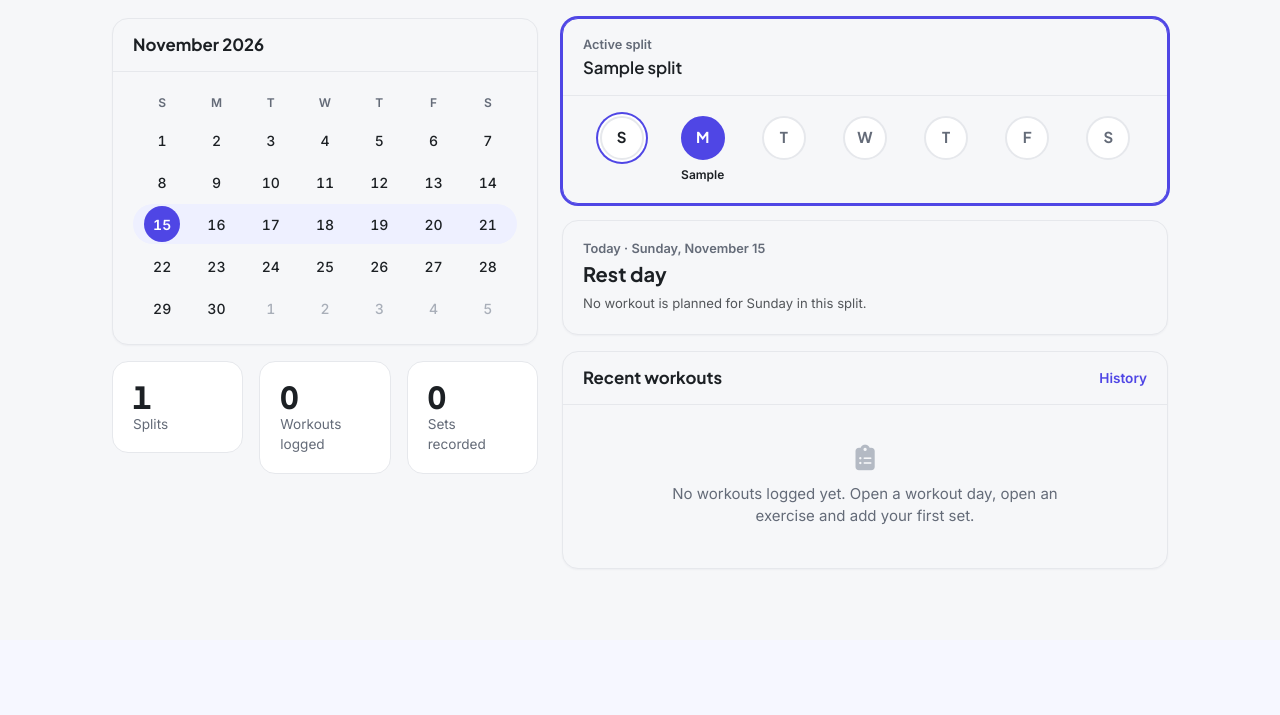
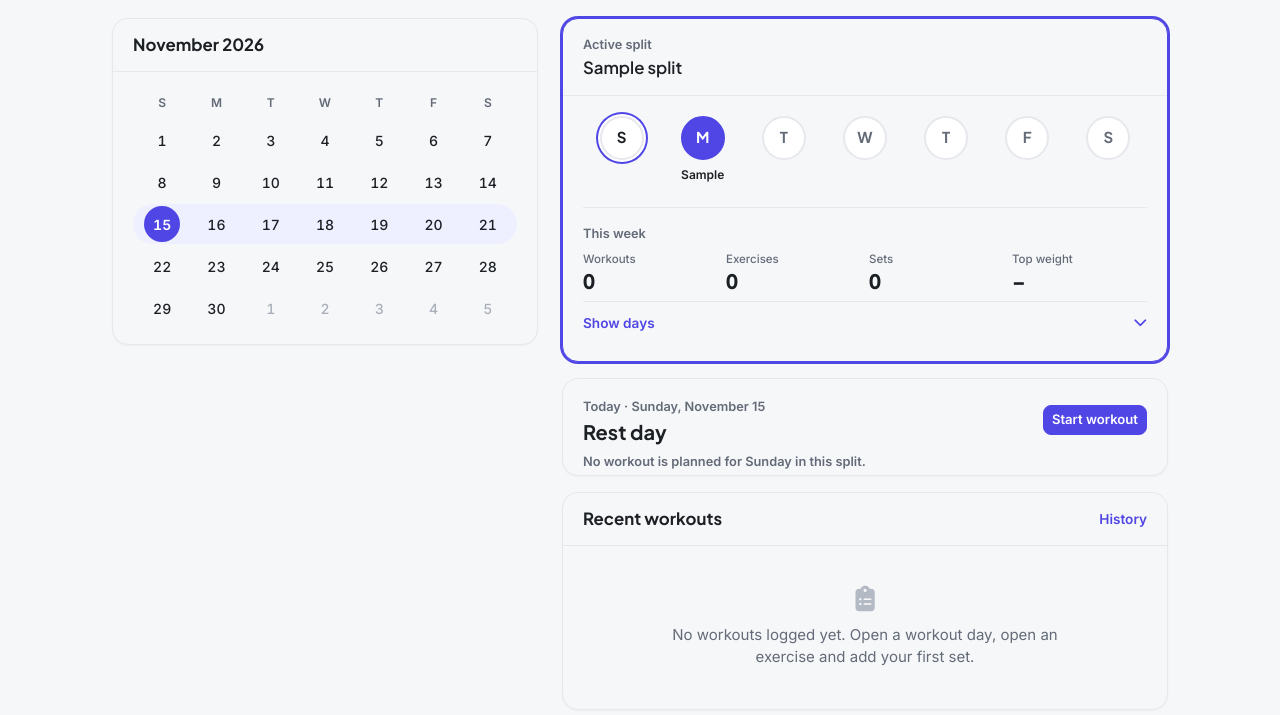
Before and after one commit to pqdesu/fitness_app, a Rails app: page / in a window 1280 px wide. Shown: the part 160-875 px from the top of the page. Before the commit the page ends 729 px from the top, so only its background shows below. Run offline with Rails 7, Linux system fonts and the light colour scheme; a user stored in the database is signed in; tables that the repository leaves empty hold one stand-in row (values such as "Sample post"); data that the repository does not hold is empty; style sheets or scripts are compiled from the project's sources; some libraries are stand-ins or nearby versions.

Commit message:
Home page: weekly summary, dropdowns, start workout, rest day workouts
- Replace the three totals boxes with a "This week" summary under the
  active split's week (workouts, exercises, sets, top weight); the
  weekday rows open from a toggle.
- Recent workouts are dropdowns: each exercise is a pill with its
  heaviest set that opens the rest of its sets.
- Today box: "Start workout" / "Continue"; on a rest day, pick a workout
  of the split to train anyway. No log is created until the first set.
- A workout logged on a rest day of its split is marked (new
  workout_logs.rest_day column) and shown with a chip.
- Deleting a workout opened from the dashboard returns to the dashboard.
- finalize-branch skill may update Features.md and Issues.md only.
- Add a context prompt for continuing the work.

Co-Authored-By: Claude Fable 5.2 <noreply@anthropic.com>

```diff
--- a/app/assets/stylesheets/components/_app.scss
+++ b/app/assets/stylesheets/components/_app.scss
@@ -185,6 +185,8 @@ a.row-title:hover { color: $blue; }
 }
 a.chip:hover { background: $primary-soft; color: $blue; }
 .chip-done { background: #DDF3EE; color: #0B6B60; }
+// A workout done on a rest day of its split
+.chip-rest { background: #FFF1D6; color: #8A5A00; }
 
 .badge-soft { background: $primary-soft; color: $blue; font-weight: 600; }
 
@@ -512,3 +514,143 @@ div.card-link {
   .picker-name { flex: 1; font-weight: 500; }
   &.is-taken { cursor: default; color: $muted; }
 }
+
+// Weekly overview under the split's week on the dashboard
+.week-overview {
+  margin-top: 1.25rem;
+  padding-top: 1rem;
+  border-top: 1px solid $line;
+  .eyebrow { margin-bottom: .5rem; }
+}
+
+// Four figures in a row: they share the width, so they fit any phone
+.week-summary {
+  display: grid;
+  grid-template-columns: repeat(4, minmax(0, 1fr));
+  gap: .5rem;
+  margin: 0;
+
+  dt { color: $muted; font-size: .72rem; font-weight: 500; }
+  dd {
+    margin: 0;
+    font-family: $headers-font;
+    font-size: 1.25rem;
+    font-weight: 800;
+    line-height: 1.2;
+    font-variant-numeric: tabular-nums;
+    small { font-family: inherit; font-size: .7rem; font-weight: 600; color: $muted; }
+  }
+}
+
+// The control that opens a dropdown: a full-width button, 44px tall for a thumb
+.toggle-days {
+  display: flex;
+  align-items: center;
+  justify-content: space-between;
+  width: 100%;
+  min-height: 2.75rem;
+  margin-top: .5rem;
+  padding: 0;
+  border: 0;
+  border-top: 1px solid $line;
+  background: none;
+  color: $blue;
+  font-size: .85rem;
+  font-weight: 600;
+
+  .fa-chevron-down { transition: transform .2s; }
+  &[aria-expanded="true"] .fa-chevron-down { transform: rotate(180deg); }
+  .when-open, &[aria-expanded="true"] .when-closed { display: none; }
+  &[aria-expanded="true"] .when-open { display: inline; }
+}
+
+.week-overview-days {
+  list-style: none;
+  margin: 0;
+  padding: 0;
+
+  li {
+    display: grid;
+    grid-template-columns: 3rem 1fr auto;
+    align-items: center;
+    gap: .5rem;
+    min-height: 2.75rem;
+    padding: .4rem 0;
+    border-top: 1px solid $line;
+  }
+  // Long workout names wrap instead of pushing the row wider than the phone
+  li > :nth-child(2) { min-width: 0; overflow-wrap: anywhere; }
+  li > :last-child { white-space: nowrap; }
+  li.is-today .week-overview-name { color: $blue; }
+}
+
+.week-overview-name { font-weight: 700; }
+
+// Today box: the workouts a rest day can still start
+.today-start { padding: 0 1.25rem 1.25rem; margin-top: 0; }
+.today .collapse > .today-last { margin: .25rem 0 .5rem; padding: 0 1.25rem; font-size: .8rem; font-weight: 600; color: $muted; }
+.today > .today-last + .today-start { margin-top: .5rem; }
+
+// Recent workouts: each row is a dropdown, a summary that opens its exercises
+.recent-list { list-style: none; margin: 0; padding: 0; }
+
+.recent-row { border-bottom: 1px solid $line; }
+.recent-row:last-child { border-bottom: 0; }
+
+.recent-toggle {
+  display: flex;
+  align-items: center;
+  gap: .75rem;
+  width: 100%;
+  min-height: 3.5rem;
+  padding: .875rem 1.25rem;
+  border: 0;
+  background: none;
+  text-align: left;
+  transition: background .15s;
+
+  &:hover { background: $primary-soft; }
+  .chip { margin-left: auto; }
+  .recent-chevron { color: $muted; transition: transform .2s; }
+  &[aria-expanded="true"] .recent-chevron { transform: rotate(180deg); }
+}
+
+.recent-summary { display: flex; flex-direction: column; min-width: 0; }
+
+.recent-panel { padding: 0 1.25rem 1rem; }
+.recent-counts { margin: 0 0 .625rem; color: $muted; font-size: .8rem; font-weight: 600; }
+.recent-notes { margin: .75rem 0 0; font-size: .875rem; overflow-wrap: anywhere; }
+.recent-open { margin-top: .875rem; }
+
+// An exercise of the workout as a pill: its name and heaviest set, and it opens the rest of its sets
+.lift-pills { list-style: none; margin: 0; padding: 0; display: grid; gap: .5rem; }
+
+.lift-pill {
+  display: flex;
+  align-items: center;
+  gap: .5rem;
+  width: 100%;
+  min-height: 2.75rem;
+  padding: .5rem .875rem;
+  border: 1px solid $line;
+  border-radius: 999px;
+  background: white;
+  text-align: left;
+  font-size: .9rem;
+
+  .lift-pill-name { flex: 1; min-width: 0; font-weight: 600; overflow-wrap: anywhere; }
+  .lift-pill-chevron { color: $muted; font-size: .75rem; transition: transform .2s; }
+  &[aria-expanded="true"] { border-color: $blue; .lift-pill-chevron { transform: rotate(180deg); } }
+  &.is-empty { background: transparent; }
+}
+button.lift-pill:hover { border-color: $blue; }
+
+.lift-sets {
+  list-style: none;
+  margin: 0;
+  padding: .25rem 1rem 0;
+  font-size: .85rem;
+  font-variant-numeric: tabular-nums;
+
+  li { display: flex; justify-content: space-between; gap: 1rem; padding: .3rem 0; }
+}
--- a/app/controllers/pages_controller.rb
+++ b/app/controllers/pages_controller.rb
@@ -19,6 +19,13 @@ class PagesController < ApplicationController
     calendar_dates = helpers.month_weeks(@today).flatten
     @logs_by_date = current_user.workout_logs.where(date: calendar_dates.first..calendar_dates.last)
                                 .order(:id).group_by(&:date)
+    # This week (Sunday to Saturday) for the overview under the active split's week.
+    @week_dates = (@today.beginning_of_week(:sunday)..@today.end_of_week(:sunday)).to_a
+    @week_logs = current_user.workout_logs.where(date: @week_dates.first..@week_dates.last)
+                             .includes(workout_log_exercises: :workout_sets)
+                             .order(:id).group_by(&:date)
+    @week_summary = WorkoutSummary.new(@week_logs.values.flatten)
+    @today_summary = WorkoutSummary.new(@today_log)
     @recent_logs = current_user.workout_logs
                                .includes(workout_day: :split, workout_log_exercises: :workout_sets)
                                .order(date: :desc, id: :desc).limit(5)
--- a/app/controllers/workout_logs_controller.rb
+++ b/app/controllers/workout_logs_controller.rb
@@ -41,7 +41,8 @@ class WorkoutLogsController < ApplicationController
 
   def destroy
     @workout_log.destroy
-    redirect_to workout_logs_path, notice: "Workout deleted.", status: :see_other
+    # Opened from the dashboard, deleting goes back to the dashboard rather than to History.
+    redirect_to (params[:from] == "dashboard" ? root_path : workout_logs_path), notice: "Workout deleted.", status: :see_other
   end
 
   private
--- /dev/null
+++ b/app/views/pages/_week_overview.html.erb
@@ -0,0 +1,41 @@
+<%#
+  This week at a glance, Sunday to Saturday. The summary (workouts, exercises, sets and the heaviest
+  weight) is always visible; the toggle opens one row per day: what was logged and how many sets.
+  A logged day links to that workout, or to the day's list in History when there were several.
+  Locals: dates (the 7 days), logs_by_date (date => workout logs), summary (a WorkoutSummary of
+  the week), today.
+%>
+<div class="week-overview">
+  <p class="eyebrow">This week</p>
+  <dl class="week-summary">
+    <div><dt>Workouts</dt><dd><%= summary.workouts %></dd></div>
+    <div><dt>Exercises</dt><dd><%= summary.exercises %></dd></div>
+    <div><dt>Sets</dt><dd><%= summary.sets %></dd></div>
+    <div><dt>Top weight</dt><dd><%= summary.top_weight ? weight_number(summary.top_weight) : "–" %><% if summary.top_weight %><small> kg</small><% end %></dd></div>
+  </dl>
+
+  <button type="button" class="toggle-days" data-bs-toggle="collapse" data-bs-target="#week-days"
+          aria-expanded="false" aria-controls="week-days">
+    <span class="toggle-days-label"><span class="when-closed">Show days</span><span class="when-open">Hide days</span></span>
+    <i class="fa-solid fa-chevron-down" aria-hidden="true"></i>
+  </button>
+
+  <div class="collapse" id="week-days">
+    <ul class="week-overview-days">
+      <% dates.each do |date| %>
+        <% day_logs = logs_by_date.fetch(date, []) %>
+        <li class="<%= class_names("is-today": date == today, "has-workout": day_logs.any?) %>">
+          <span class="week-overview-name"><%= l date, format: "%a" %></span>
+          <% if day_logs.any? %>
+            <%= link_to day_logs.map(&:workout).to_sentence,
+                  (day_logs.one? ? workout_log_path(day_logs.first, from: "dashboard") : workout_logs_path(date: date.iso8601, from: "dashboard")),
+                  class: "row-title" %>
+            <span class="text-muted small"><%= pluralize(day_logs.sum { |log| summary.sets_in(log) }, "set") %></span>
+          <% else %>
+            <span class="text-muted"><%= date > today ? "–" : "Rest" %></span>
+          <% end %>
+        </li>
+      <% end %>
+    </ul>
+  </div>
+</div>
--- a/app/views/pages/home.html.erb
+++ b/app/views/pages/home.html.erb
@@ -9,12 +9,6 @@
   <div class="row g-4">
     <div class="col-lg-5">
       <%= render "calendar", today: @today, logs_by_date: @logs_by_date %>
-
-      <div class="row g-3">
-        <div class="col-4"><div class="stat-tile"><span class="stat-value"><%= @splits_count %></span><span class="stat-label">Splits</span></div></div>
-        <div class="col-4"><div class="stat-tile"><span class="stat-value"><%= @logs_count %></span><span class="stat-label">Workouts logged</span></div></div>
-        <div class="col-4"><div class="stat-tile"><span class="stat-value"><%= @sets_count %></span><span class="stat-label">Sets recorded</span></div></div>
-      </div>
     </div>
 
     <div class="col-lg-7">
@@ -29,6 +23,7 @@
           </div>
           <div class="card-body">
             <%= render "splits/week", split: @active_split, workout_days: @active_days, today: @today.wday %>
+            <%= render "week_overview", dates: @week_dates, logs_by_date: @week_logs, summary: @week_summary, today: @today %>
           </div>
         <% else %>
           <div class="card-header"><h2>Active split</h2></div>
@@ -53,7 +48,12 @@
               <% end %>
             </div>
             <% if @today_workout %>
-              <%= link_to "Open workout", workout_day_path(@today_workout), class: "btn btn-primary btn-sm" %>
+              <%# Nothing is logged until the first set is added, so "Start workout" only opens the day. %>
+              <%= link_to (@today_summary.sets.positive? ? "Continue" : "Start workout"), workout_day_path(@today_workout), class: "btn btn-primary btn-sm" %>
+            <% elsif @active_days.any? %>
+              <%# A rest day: choose which workout to train anyway. It is logged as a rest day. %>
+              <button type="button" class="btn btn-primary btn-sm" data-bs-toggle="collapse" data-bs-target="#rest-day-start"
+                      aria-expanded="false" aria-controls="rest-day-start">Start workout</button>
             <% end %>
           </div>
 
@@ -70,10 +70,28 @@
             <% end %>
           <% end %>
           <% if @today_workout.nil? %>
-            <p class="text-muted small mb-0">No workout is planned for <%= l @today, format: "%A" %> in this split.</p>
+            <p class="today-last">No workout is planned for <%= l @today, format: "%A" %> in this split.</p>
+            <% @week_logs.fetch(@today, []).each do |rest_log| %>
+              <p class="today-last today-done">
+                Logged today · <%= link_to "#{rest_log.workout}, #{pluralize(@week_summary.sets_in(rest_log), 'set')}", workout_log_path(rest_log, from: "dashboard") %>
+                <% if rest_log.rest_day? %><span class="chip chip-rest">Rest day</span><% end %>
+              </p>
+            <% end %>
+            <% if @active_days.any? %>
+              <div class="collapse" id="rest-day-start">
+                <p class="today-last">Going to the gym anyway? Pick the workout. It is saved as a rest day workout and your split stays as it is.</p>
+                <div class="today-start chip-row">
+                  <% @active_days.each do |day| %>
+                    <%= link_to workout_day_path(day), class: "btn btn-light btn-sm rounded-pill" do %><%= day.day %> <span class="text-muted"><%= Date::ABBR_DAYNAMES[day.weekday] %></span><% end %>
+                  <% end %>
+                </div>
+              </div>
+            <% else %>
+              <p class="mb-0"><%= link_to "Add a workout day to this split", new_split_workout_day_path(@active_split) %></p>
+            <% end %>
           <% elsif today_lifts.any? %>
             <p class="today-last today-done">
-              Logged today · <%= link_to pluralize(today_lifts.sum { |lift| lift.workout_sets.size }, "set"), workout_log_path(@today_log, from: "dashboard") %>
+              Logged today · <%= pluralize(@today_summary.exercises, "exercise") %> · <%= link_to pluralize(@today_summary.sets, "set"), workout_log_path(@today_log, from: "dashboard") %><% if @today_summary.top_weight %> · top <%= format_weight(@today_summary.top_weight) %><% end %>
             </p>
             <%= render "lifts", lifts: today_lifts, list_class: "today-lifts" %>
             <% if @last_log %><p class="today-last today-previous"><%= last_time %></p><% end %>
@@ -94,16 +112,8 @@
             <p>No workouts logged yet. Open a workout day, open an exercise and add your first set.</p>
           </div>
         <% else %>
-          <ul class="list-rows">
-            <% @recent_logs.each do |log| %>
-              <li>
-                <div>
-                  <%= link_to log.workout, workout_log_path(log), class: "row-title" %>
-                  <div class="text-muted small"><%= l log.date, format: :long %> · <%= pluralize(log.workout_log_exercises.sum { |e| e.workout_sets.size }, "set") %></div>
-                </div>
-                <% if log.workout_day %><span class="chip"><%= log.workout_day.split.name %></span><% end %>
-              </li>
-            <% end %>
+          <ul class="recent-list">
+            <%= render partial: "recent_workout", collection: @recent_logs, as: :log %>
           </ul>
         <% end %>
       </div>
--- a/app/views/workout_logs/index.html.erb
+++ b/app/views/workout_logs/index.html.erb
@@ -31,7 +31,7 @@
           <% @workout_logs.each do |log| %>
             <tr>
               <td class="fw-semibold"><%= link_to l(log.date, format: :long), workout_log_path(log, from: from) %></td>
-              <td><%= log.workout %></td>
+              <td><%= log.workout %><% if log.rest_day? %> <span class="chip chip-rest">Rest day</span><% end %></td>
               <td><% if log.workout_day %><span class="chip"><%= log.workout_day.split.name %></span><% else %><span class="text-muted small">Deleted</span><% end %></td>
               <td><%= log.workout_log_exercises.size %></td>
               <td><%= log.workout_log_exercises.sum { |e| e.workout_sets.size } %></td>
--- a/app/views/workout_logs/show.html.erb
+++ b/app/views/workout_logs/show.html.erb
@@ -8,10 +8,10 @@
 <div class="page-header">
   <div>
     <h1><%= @workout_log.workout %> workout</h1>
-    <p class="text-muted mb-0"><%= l @workout_log.date, format: :long %></p>
+    <p class="text-muted mb-0"><%= l @workout_log.date, format: :long %><% if @workout_log.rest_day? %> <span class="chip chip-rest">Rest day, trained anyway</span><% end %></p>
   </div>
   <div class="header-actions">
-    <%= button_to "Delete workout", workout_log_path(@workout_log), method: :delete, class: "btn btn-outline-danger",
+    <%= button_to "Delete workout", workout_log_path(@workout_log, from: ("dashboard" if params[:from] == "dashboard")), method: :delete, class: "btn btn-outline-danger",
           form: { data: { turbo_confirm: "Delete this workout and all its sets?" } } %>
   </div>
 </div>
```
Also changed, not shown: app/models/workout_log.rb (+10 -0 lines), app/models/workout_summary.rb (added, +36 -0 lines), app/views/pages/_recent_workout.html.erb (added, +61 -0 lines), db/migrate/20261117100000_add_rest_day_to_workout_logs.rb (added, +7 -0 lines), doc/Features/Features.md (+11 -0 lines), doc/Issues/Issues.md (+26 -2 lines), doc/Prompt/home-page-overview-context.md (added, +106 -0 lines), test/integration/workout_flow_test.rb (+131 -1 lines), test/models/workout_log_test.rb (+14 -0 lines), test/models/workout_summary_test.rb (added, +46 -0 lines), .claude/skills/finalize-branch/SKILL.md, db/schema.rb.
